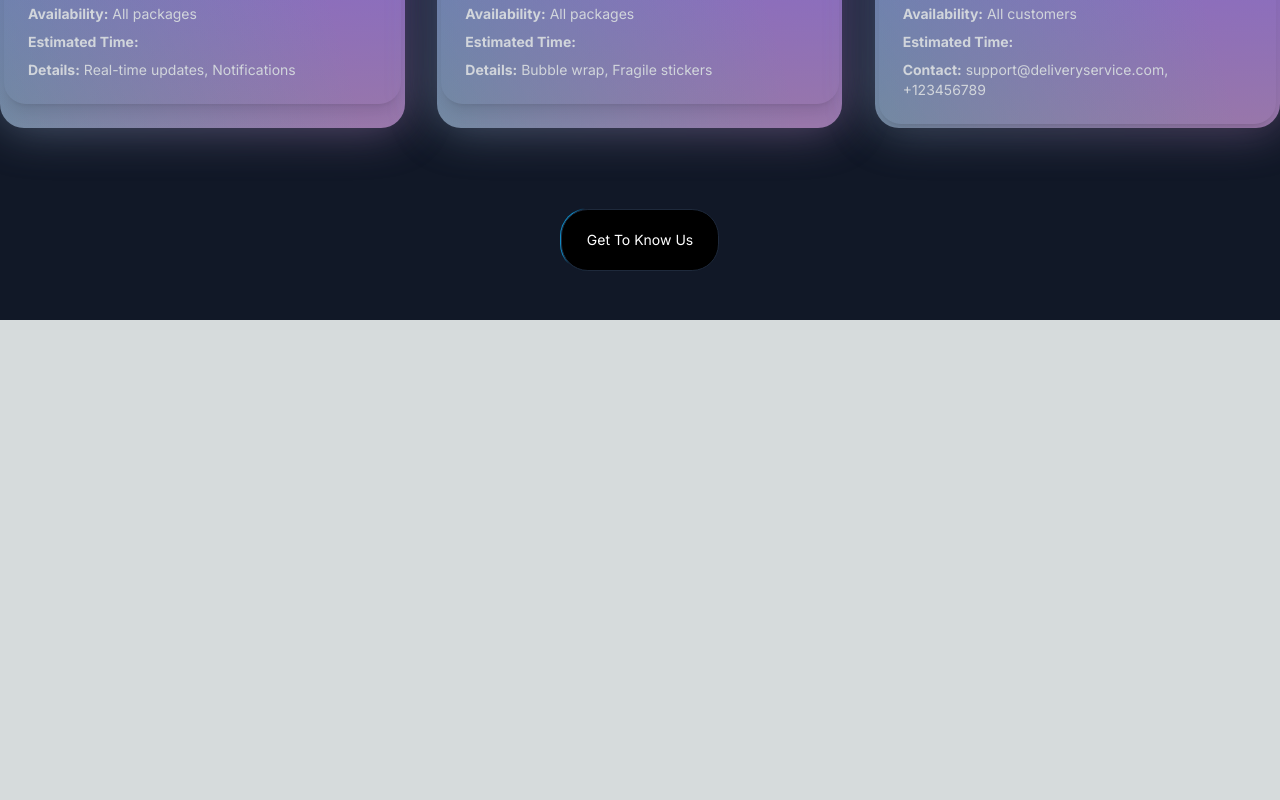
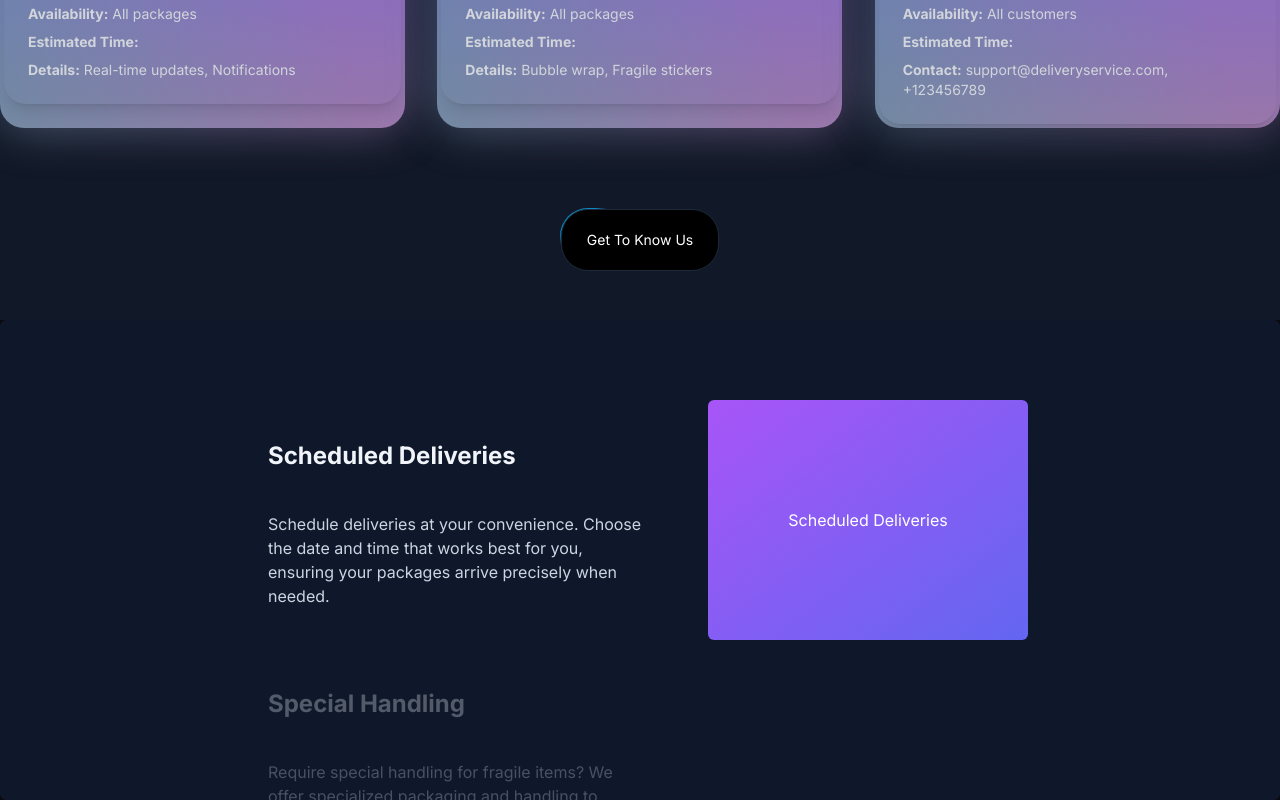
Before and after one commit to Theminacious/DreamProject, a Next.js app: page / in a window 1280 px wide. Shown: the part 1128-1928 px from the top of the page. Before the commit the page ends 1448 px from the top, so only its background shows below. Built offline with nearby package versions, Linux system fonts and the light colour scheme.

Commit message:
"Added Scroll component to Home page and updated description of Overnight Delivery in cardData.json"

```diff
--- a/src/app/page.tsx
+++ b/src/app/page.tsx
@@ -1,11 +1,14 @@
 import HeroSection from '@/components/HeroSection'
 import OurFeatures from '../components/OurFeatures'
+import Scroll from '@/components/scroll';
+
 
 export default function Home() {
   return (
     <main className="min-h-screen bg-black/[0.96] antialiased bg-grid-white/[0.02]">
    <HeroSection/>
    <OurFeatures/>
+   <Scroll/>
     </main>
   );
 }
--- /dev/null
+++ b/src/components/Scroll.tsx
@@ -0,0 +1,70 @@
+
+import { StickyScroll } from "./ui/sticky-scroll-reveal";
+import Image from "next/image";
+
+const deliveryContent = [
+  {
+    title: "Scheduled Deliveries",
+    description:
+      "Schedule deliveries at your convenience. Choose the date and time that works best for you, ensuring your packages arrive precisely when needed.",
+    content: (
+      <div className="h-full w-full bg-[linear-gradient(to_bottom_right,var(--purple-500),var(--indigo-500))] flex items-center justify-center text-white">
+        Scheduled Deliveries
+      </div>
+    ),
+  },
+  {
+    title: "Special Handling",
+    description:
+      "Require special handling for fragile items? We offer specialized packaging and handling to ensure delicate shipments reach their destination intact.",
+    content: (
+        <div className="h-full w-full  flex items-center justify-center text-white">
+        <Image
+          src="https://cdn.pixabay.com/photo/2016/07/27/15/56/link-1545625_960_720.jpg"
+          width={300}
+          height={300}
+          className="h-full w-full object-cover"
+          alt="linear board demo"
+        />
+      </div>
+    ),
+  },
+  {
+    title: "Express Shipping",
+    description:
+      "Need urgent delivery? Opt for our express shipping service for swift and expedited delivery of your packages, guaranteeing fast turnaround times.",
+    content: (
+      <div className="h-full w-full bg-[linear-gradient(to_bottom_right,var(--red-500),var(--orange-500))] flex items-center justify-center text-white">
+        Express Shipping
+      </div>
+    ),
+  },
+  {
+    title: "Customized Solutions",
+    description:
+      "Tailored delivery solutions to meet your unique needs. Whether it's bulk shipments, specialized routes, or specific delivery instructions, we've got you covered.",
+    content: (
+      <div className="h-full w-full bg-[linear-gradient(to_bottom_right,var(--teal-500),var(--cyan-500))] flex items-center justify-center text-white">
+        Customized Solutions
+      </div>
+    ),
+  },
+];
+
+
+
+
+
+
+const Scroll = () => {
+  return (
+    <div>
+        <StickyScroll content={deliveryContent} />
+
+    </div>
+  )
+}
+
+
+
+export default Scroll
--- /dev/null
+++ b/src/components/ui/sticky-scroll-reveal.tsx
@@ -0,0 +1,112 @@
+"use client";
+import React, { useEffect, useRef, useState } from "react";
+import { useMotionValueEvent, useScroll } from "framer-motion";
+import { motion } from "framer-motion";
+import { cn } from "@/utils/cn";
+
+export const StickyScroll = ({
+  content,
+  contentClassName,
+}: {
+  content: {
+    title: string;
+    description: string;
+    content?: React.ReactNode | any;
+  }[];
+  contentClassName?: string;
+}) => {
+  const [activeCard, setActiveCard] = React.useState(0);
+  const ref = useRef<any>(null);
+  const { scrollYProgress } = useScroll({
+    // uncomment line 22 and comment line 23 if you DONT want the overflow container and want to have it change on the entire page scroll
+    // target: ref
+    container: ref,
+    offset: ["start start", "end start"],
+  });
+  const cardLength = content.length;
+
+  useMotionValueEvent(scrollYProgress, "change", (latest) => {
+    const cardsBreakpoints = content.map((_, index) => index / cardLength);
+    const closestBreakpointIndex = cardsBreakpoints.reduce(
+      (acc, breakpoint, index) => {
+        const distance = Math.abs(latest - breakpoint);
+        if (distance < Math.abs(latest - cardsBreakpoints[acc])) {
+          return index;
+        }
+        return acc;
+      },
+      0
+    );
+    setActiveCard(closestBreakpointIndex);
+  });
+
+  const backgroundColors = [
+    "var(--slate-900)",
+    "var(--black)",
+    "var(--neutral-900)",
+  ];
+  const linearGradients = [
+    "linear-gradient(to bottom right, var(--cyan-500), var(--emerald-500))",
+    "linear-gradient(to bottom right, var(--pink-500), var(--indigo-500))",
+    "linear-gradient(to bottom right, var(--orange-500), var(--yellow-500))",
+  ];
+
+  const [backgroundGradient, setBackgroundGradient] = useState(
+    linearGradients[0]
+  );
+
+  useEffect(() => {
+    setBackgroundGradient(linearGradients[activeCard % linearGradients.length]);
+  }, [activeCard]);
+
+  return (
+    <motion.div
+      animate={{
+        backgroundColor: backgroundColors[activeCard % backgroundColors.length],
+      }}
+      className="h-[30rem] overflow-y-auto flex justify-center relative space-x-10 rounded-md p-10"
+      ref={ref}
+    >
+      <div className="div relative flex items-start px-4">
+        <div className="max-w-2xl">
+          {content.map((item, index) => (
+            <div key={item.title + index} className="my-20">
+              <motion.h2
+                initial={{
+                  opacity: 0,
+                }}
+                animate={{
+                  opacity: activeCard === index ? 1 : 0.3,
+                }}
+                className="text-2xl font-bold text-slate-100"
+              >
+                {item.title}
+              </motion.h2>
+              <motion.p
+                initial={{
+                  opacity: 0,
+                }}
+                animate={{
+                  opacity: activeCard === index ? 1 : 0.3,
+                }}
+                className="text-kg text-slate-300 max-w-sm mt-10"
+              >
+                {item.description}
+              </motion.p>
+            </div>
+          ))}
+          <div className="h-40" />
+        </div>
+      </div>
+      <div
+        style={{ background: backgroundGradient }}
+        className={cn(
+          "hidden lg:block h-60 w-80 rounded-md bg-white sticky top-10 overflow-hidden",
+          contentClassName
+        )}
+      >
+        {content[activeCard].content ?? null}
+      </div>
+    </motion.div>
+  );
+};
--- a/src/data/cardData.json
+++ b/src/data/cardData.json
@@ -11,7 +11,7 @@
     {
       "id": 2,
       "title": "Overnight Delivery",
-      "description": "Receive your packages the next morning.",
+      "description": "Receive your desired packages the next morning.",
       "image": "/images/overnight-delivery.webp",
       "availability": "Nationwide",
       "estimatedTime": "12 hours"
```
